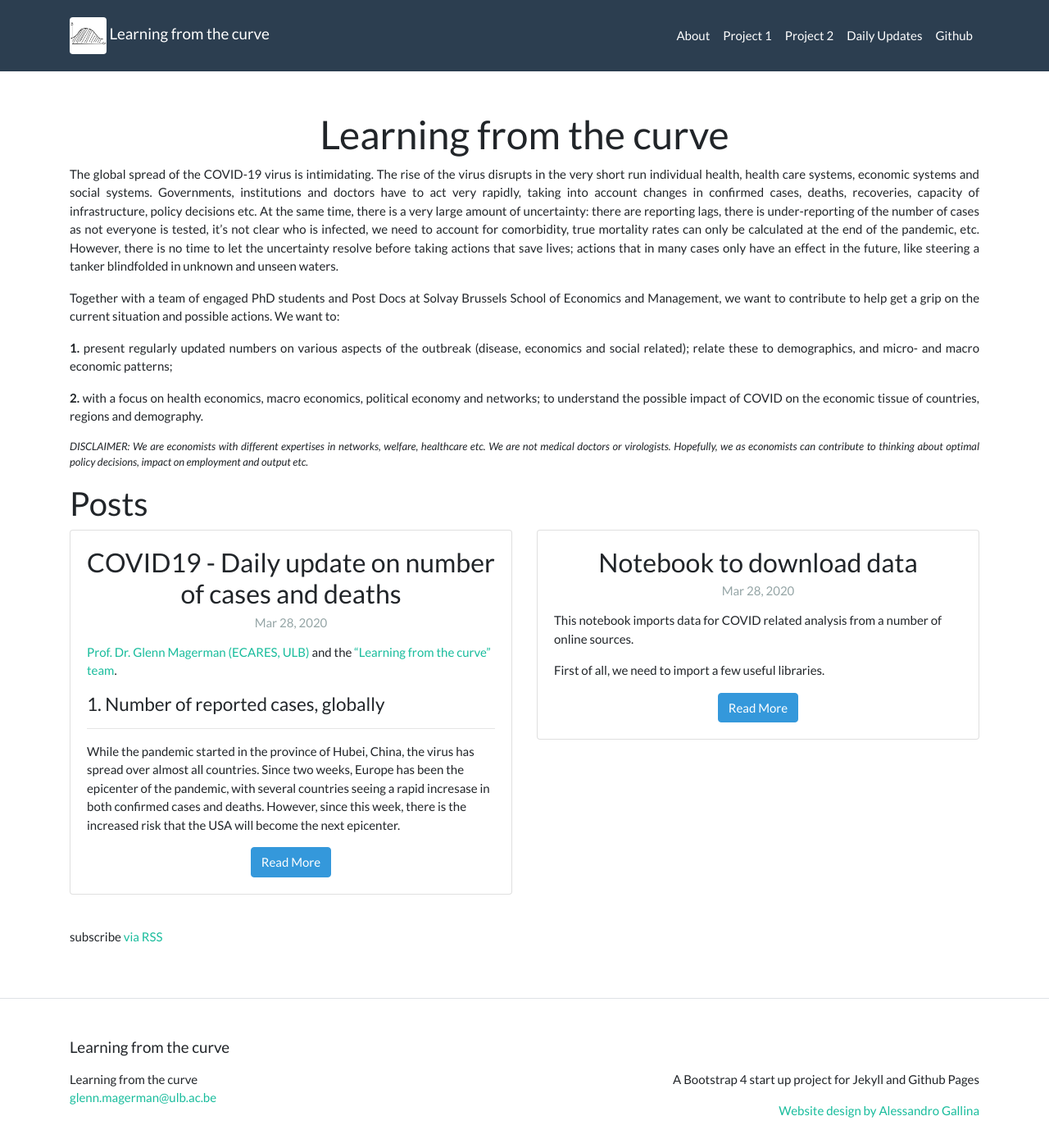
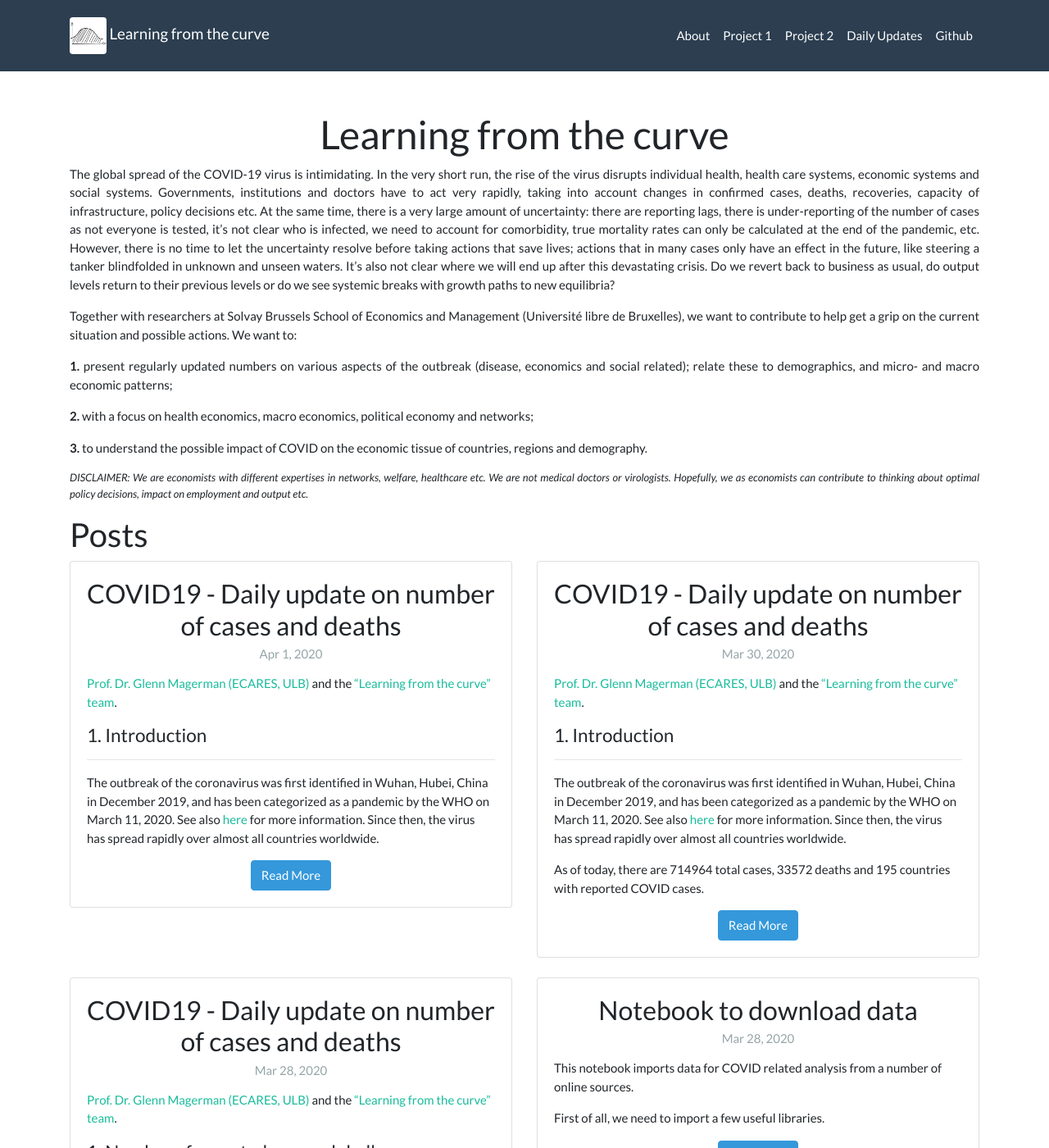
Before and after one commit to Learning-from-the-curve/learning-from-the-curve, a Jekyll site: the page built from index.md, in a window 1280 px wide and 1400 px high. Shown: the whole window at 82% size. Built offline with Jekyll 4.4.1, drawn with Linux system fonts in a browser that asks for light colours.

Commit message:
Major Change

```diff
--- a/_layouts/post.html
+++ b/_layouts/post.html
@@ -13,7 +13,7 @@ layout: default
     </p>
   </header>
 
-  <section>
+  <section class="text-justify">
     {{ content }}
   </section>
 
--- /dev/null
+++ b/_posts/daily-updates/2020-03-30-COVID19-Daily-update-on-number-of-cases-and-deaths.md
@@ -0,0 +1,77 @@
+---
+layout: post
+title: COVID19 - Daily update on number of cases and deaths
+date: 2020-03-30 12:00:00 +0100
+category: daily-updates
+---
+[Prof. Dr. Glenn Magerman (ECARES, ULB)](http://www.glennmagerman.com) and the [“Learning from the curve” team](https://github.com/Learning-from-the-curve).
+
+#### 1. Introduction
+
+-------------------------------------
+
+The outbreak of the coronavirus was first identified in Wuhan, Hubei, China in December 2019, and has been categorized as a pandemic by the WHO on March 11, 2020. See also [here](https://en.wikipedia.org/wiki/2019–20_coronavirus_pandemic) for more information. Since then, the virus has spread rapidly over almost all countries worldwide.
+
+As of today, there are 714964 total cases, 33572 deaths and 195 countries with reported COVID cases.
+
+<!--more-->
+
+This article presents insights in the daily reports on COVID infections worldwide. It analyzes the number of cases and deaths for the most infected countries in the world, the EU, and Belgium respectively. Numbers are always reported in three ways.
+
+- First, we report by calendar date. This provides a snapshot of the current severity of the pandemic across countries.
+
+- Second, we report since the 100th case or death. This allows to compare outbreaks across countries, and generates insights in the different trajectories of those countries.
+
+- Third, we report since the 100th case or death per million inhabitants. This accounts for different sizes of countries and the relative severity by country.
+
+**Note 1:** None of the reported numbers are perfect. For one, not everyone is tested in every country. Specialists estimate the real number of infected people to be 10 or 100 times larger than recorded. Second, some countries have implemented more aggressive testing, while other countries only test those with severe symptoms. This inadvertly raises confirmed cases for the countries that test more extensively. Third, for deaths, there is potential comorbidity, or other factors that might lead to death. It is hard to disentangle the exact cause of death from COVID or comorbidity. In another project, we want to discuss what would be ideal variables to measure the outbreak, and what we can do given the data that is available. Here, we take the numbers, and this observation of data as given.
+
+**Note 2:** Calculations such as the case-fatality rate are extremely noisy if the number of cases is under- or misreported with possibly orders of magnitude difference. We don’t calculate these statistics.
+
+**Note 3:** Analysis will be evolving as the project continues. Any feedback, suggestions, critiques, are highly welcome.
+
+**Sources:**
+
+- COVID case data comes from [ECDC](https://www.ecdc.europa.eu/en/publications-data/download-todays-data-geographic-distribution-covid-19-cases-worldwide).
+
+- Population data comes from [UN](https://population.un.org/wpp/Download/Standard/CSV).
+
+#### 2. Global overview
+
+-------------------------------------
+
+We start by analyzing the top 10 infected countries globally.
+
+##### 2.1 Cases
+
+-------------------------------------
+
+Figure 1 shows the number of confirmed cases for the top 10 countries as of today. While China was the first epicenter, and Europe the second, since March 27, 2020, the USA has overtaken both China and Italy in terms of the number of cases. The number one country is Andorra, with 143025 total confirmed cases. Second is Andorra, with 97689 confirmed cases, and Andorra follows, with 82463 cases.
+
+![Figure 1: Total cases by date, global top 10.]()
+
+When plotting the number of cases startingf from the date of the 100th case in Figure 2, we see how fast the number of confirmed cases increases, correcting for the different times of the outbreak in different countries. Here we see that the spread is faster than China in USA and Spain
+
+![Figure 2: Total cases since 100th case, global top 10.]()
+
+Absolute numbers might be misleading, since the USA has a population of around 300 million inhabitants, versus 10 million in Belgium or 60 million in Italy. We therefore also account for the population size of countries, by plotting the number of cases per million inhabitants in Figure 3. We synchronize countries based on the 100th case per million inhabitants. Here, we see that countries such as Germany, Spain and Switzerland actually have faster infection rates per capita than Italy. In these countries, confirmed infections are currently in the range of 0.15-0.2% of the population.
+
+![Figure 3: Total cases per million since 100th case per million, global top 10.]()
+
+##### 2.2 Deaths
+
+-------------------------------------
+
+Figure 4 shows the number of deads for the top 10 countries with the deadliest outbreak.
+
+The number one country is Andorra, with 10781 total confirmed deaths. Second is Andorra, with 6528 confirmed cases, followed by Andorra, with 3311 deaths. However, USA will shortly overtake China in the number of deaths.
+
+![Figure 4: Total deaths by date, global top 10.]()
+
+In Figure 5, we align the total numbers starting from the 10 death in each country.
+
+![Figure 5: Total deaths since 10th death, global top 10.]()
+
+In Figure 6, we account for country size, and plot the total number of deaths per million, aligned from the 10th death per million.
+
+![Figure 6: Total deaths per million since 10th death per million, global top 10.]()
--- /dev/null
+++ b/_posts/daily-updates/2020-04-01-COVID19-Daily-update-on-number-of-cases-and-deaths.md
@@ -0,0 +1,37 @@
+---
+layout: post
+title: COVID19 - Daily update on number of cases and deaths
+date: 2020-04-01 11:54:00 +0100
+category: daily-updates
+---
+[Prof. Dr. Glenn Magerman (ECARES, ULB)](http://www.glennmagerman.com) and the [“Learning from the curve” team](https://github.com/Learning-from-the-curve).
+
+#### 1. Introduction
+
+-------------------------------------
+
+The outbreak of the coronavirus was first identified in Wuhan, Hubei, China in December 2019, and has been categorized as a pandemic by the WHO on March 11, 2020. See also [here](https://en.wikipedia.org/wiki/2019–20_coronavirus_pandemic) for more information. Since then, the virus has spread rapidly over almost all countries worldwide.
+
+<!--more-->
+
+As of today, there are 777010 total cases, 33572 deaths and 194 countries with reported COVID cases.
+
+This article presents insights in the daily reports on COVID infections worldwide. It analyzes the number of cases and deaths for the most infected countries in the world, the EU, and Belgium respectively. Numbers are always reported in three ways.
+
+- First, we report by calendar date. This provides a snapshot of the current severity of the pandemic across countries.
+
+- Second, we report since the 100th case or death. This allows to compare outbreaks across countries, and generates insights in the different trajectories of those countries.
+
+- Third, we report since the 100th case or death per million inhabitants. This accounts for different sizes of countries and the relative severity by country.
+
+**Note 1:** None of the reported numbers are perfect. For one, not everyone is tested in every country. Specialists estimate the real number of infected people to be 10 or 100 times larger than recorded. Second, some countries have implemented more aggressive testing, while other countries only test those with severe symptoms. This inadvertly raises confirmed cases for the countries that test more extensively. Third, for deaths, there is potential comorbidity, or other factors that might lead to death. It is hard to disentangle the exact cause of death from COVID or comorbidity. Moreover, since not all infected people are tested, infected people that die without being tested are not part of the death counts. In another project, we want to discuss what would be ideal variables to measure the outbreak, and what we can do given the data that is available. Here, we take the numbers, and this observation of data as given.
+
+**Note 2:** Calculations such as the case-fatality rate are extremely noisy if the number of cases is under- or misreported with possibly orders of magnitude difference. We don’t calculate these statistics.
+
+**Note 3:** Analysis will be evolving as the project continues. Any feedback, suggestions, critiques, are highly welcome.
+
+**Sources:**
+
+- COVID case data comes from [ECDC](https://www.ecdc.europa.eu/en/publications-data/download-todays-data-geographic-distribution-covid-19-cases-worldwide).
+
+- Population data comes from [UN](https://population.un.org/wpp/Download/Standard/CSV).
--- a/index.md
+++ b/index.md
@@ -4,11 +4,13 @@ title: Learning from the curve
 ---
 
 <p style='text-align: justify;'>
-The global spread of the COVID-19 virus is intimidating. The rise of the virus disrupts in the very short run individual health, health care systems, economic systems and social systems. Governments, institutions and doctors have to act very rapidly, taking into account changes in confirmed cases, deaths, recoveries, capacity of infrastructure, policy decisions etc. At the same time, there is a very large amount of uncertainty: there are reporting lags, there is under-reporting of the number of cases as not everyone is tested, it’s not clear who is infected, we need to account for comorbidity, true mortality rates can only be calculated at the end of the pandemic, etc. However, there is no time to let the uncertainty resolve before taking actions that save lives; actions that in many cases only have an effect in the future, like steering a tanker blindfolded in unknown and unseen waters.
+The global spread of the COVID-19 virus is intimidating. In the very short run, the rise of the virus disrupts individual health, health care systems, economic systems and social systems. Governments, institutions and doctors have to act very rapidly, taking into account changes in confirmed cases, deaths, recoveries, capacity of infrastructure, policy decisions etc. At the same time, there is a very large amount of uncertainty: there are reporting lags, there is under-reporting of the number of cases as not everyone is tested, it’s not clear who is infected, we need to account for comorbidity, true mortality rates can only be calculated at the end of the pandemic, etc. However, there is no time to let the uncertainty resolve before taking actions that save lives; actions that in many cases only have an effect in the future, like steering a tanker blindfolded in unknown and unseen waters.
+
+It’s also not clear where we will end up after this devastating crisis. Do we revert back to business as usual, do output levels return to their previous levels or do we see systemic breaks with growth paths to new equilibria?
 </p>
 
 <p style='text-align: justify;'>
-Together with a team of engaged PhD students and Post Docs at Solvay Brussels School of Economics and Management, we want to contribute to help get a grip on the current situation and possible actions. We want to:
+Together with researchers at Solvay Brussels School of Economics and Management (Université libre de Bruxelles), we want to contribute to help get a grip on the current situation and possible actions. We want to:
 </p>
 
 <p style='text-align: justify;'>
@@ -16,7 +18,11 @@ Together with a team of engaged PhD students and Post Docs at Solvay Brussels Sc
 </p>
 
 <p style='text-align: justify;'>
-<span style='font-weight: bold;'>2.</span> with a focus on health economics, macro economics, political economy and networks; to understand the possible impact of COVID on the economic tissue of countries, regions and demography.
+<span style='font-weight: bold;'>2.</span> with a focus on health economics, macro economics, political economy and networks;
+</p>
+
+<p style='text-align: justify;'>
+<span style='font-weight: bold;'>3.</span> to understand the possible impact of COVID on the economic tissue of countries, regions and demography.
 </p>
 
 <p style='text-align: justify; font-style: italic; font-size: small;'>
```
Also changed, not shown: _posts/2020-03-28-Notebook-to-download-data.md (+0 -3 lines), _posts/daily-updates/2020-03-28-COVID19-Daily-update-on-number-of-cases-and-deaths.md (renamed from _posts/2020-03-28-COVID19-Daily-update-on-number-of-cases-and-deaths.md, +0 -1 lines), 1 other file.
